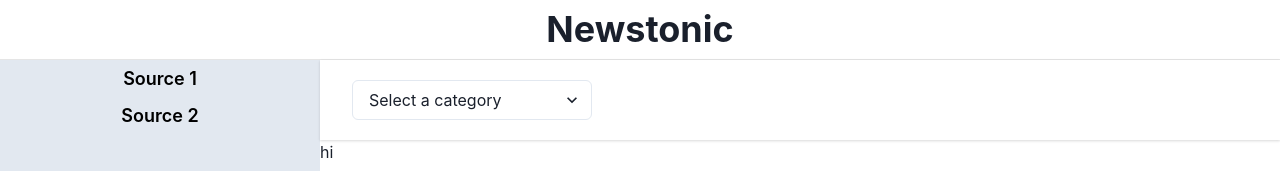
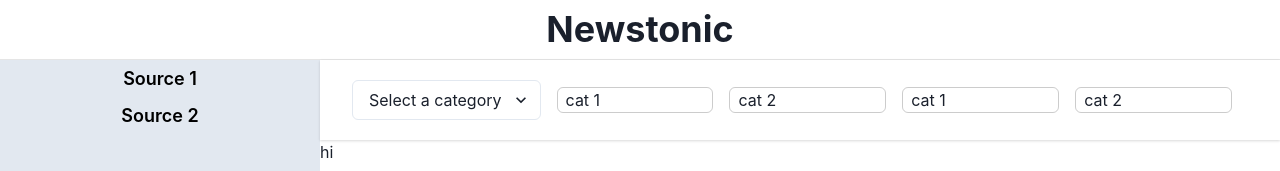
Before and after one commit to HarshHC/newstonic-news-research, a React (Create React App) app: page / in a window 1280 px wide. Shown: the top 171 px of the page. Built offline with nearby package versions, Linux system fonts and the light colour scheme.

Commit message:
Add base category component

```diff
--- a/src/components/category/Category.view.js
+++ b/src/components/category/Category.view.js
@@ -1,6 +1,7 @@
 import React from 'react';
 import { Flex } from '@chakra-ui/react';
 import CategorySelect from './category-select';
+import CategoryPill from './category-pill';
 
 const CategoryView = () => (
   <Flex w="100%" h="100%" alignItems="center" px="2rem" boxShadow="base">
@@ -8,6 +9,12 @@ const CategoryView = () => (
       <option value="cat 1">cat 1</option>
       <option value="cat 2">cat 2</option>
     </CategorySelect>
+    <Flex p="2" w="100%">
+      <CategoryPill>cat 1</CategoryPill>
+      <CategoryPill>cat 2</CategoryPill>
+      <CategoryPill>cat 1</CategoryPill>
+      <CategoryPill>cat 2</CategoryPill>
+    </Flex>
   </Flex>
 );
 
--- /dev/null
+++ b/src/components/category/category-pill/CategoryPill.view.js
@@ -0,0 +1,15 @@
+import React from 'react';
+import PropTypes from 'prop-types';
+import { Container, Text } from '@chakra-ui/react';
+
+const CategoryPillView = ({ children }) => (
+  <Container border="1px solid rgba(0, 0, 0, 0.2)" borderRadius="md" px="2" mx="2" h="100%" maxW="container.sm">
+    <Text>{children}</Text>
+  </Container>
+);
+
+CategoryPillView.propTypes = {
+  children: PropTypes.element.isRequired,
+};
+
+export default CategoryPillView;
--- /dev/null
+++ b/src/components/category/category-pill/index.js
@@ -0,0 +1,3 @@
+import CategoryPillContainer from './CategoryPill.container';
+
+export default CategoryPillContainer;
```
Also changed, not shown: src/components/category/category-pill/CategoryPill.container.js (added, +11 -0 lines).
